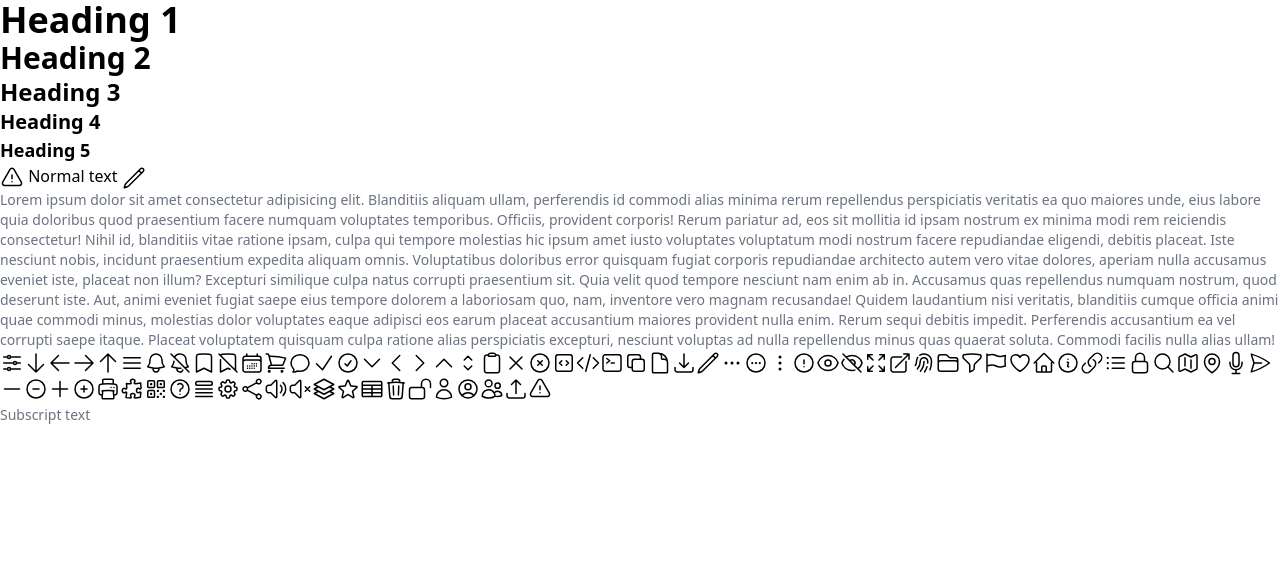
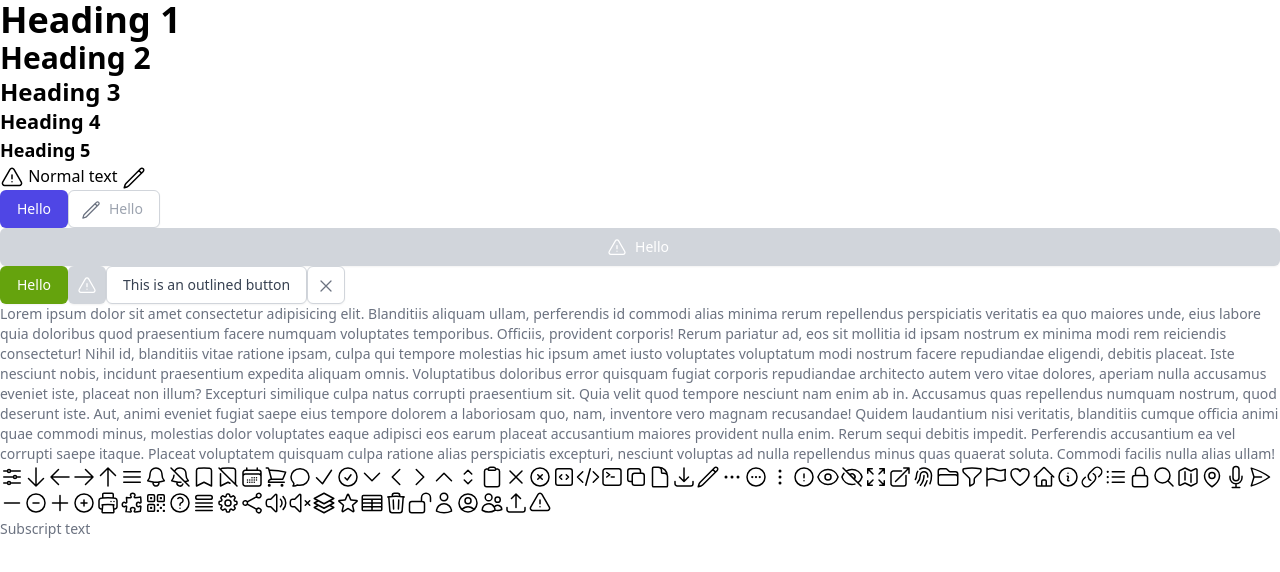
Before and after one commit to matthiebl/mtwui, a React (Vite) app: page / in a window 1280 px wide. Shown: the top 572 px of the page. Built offline with nearby package versions, Linux system fonts and the light colour scheme.

Commit message:
Add Button Component (#8)
* Add some default styles for Button

* Add color and variant styles

* Adjust colors in icon

* Simplify button scope to filled and outlined

```diff
--- a/src/App.tsx
+++ b/src/App.tsx
@@ -1,5 +1,5 @@
 import { BrowserRouter, Route, Routes } from 'react-router-dom'
-import { Box, Icon } from './components'
+import { Box, Button, Icon } from './components'
 import { IconType } from './internal/icons'
 
 const App = () => (
@@ -16,6 +16,21 @@ const App = () => (
                         <Box variant='h5'>Heading 5</Box>
                         <Box variant='p'>
                             <Icon type='warning' /> Normal text <Icon type='edit' />
+                        </Box>
+                        <Box>
+                            <Button>Hello</Button>
+                            <Button variant='outline' icon='edit' disabled>
+                                Hello
+                            </Button>
+                            <Button color='error' icon='warning' disabled fullWidth onClick={() => console.log('hello')}>
+                                Hello
+                            </Button>
+                            <Button color='success'>Hello</Button>
+                            <Button color='warning' icon='warning' disabled />
+                            <Button variant='outline' color='primary'>
+                                This is an outlined button
+                            </Button>
+                            <Button variant='outline' icon='close'></Button>
                         </Box>
                         <Box variant='sub'>
                             Lorem ipsum dolor sit amet consectetur adipisicing elit. Blanditiis aliquam ullam, perferendis id commodi alias minima rerum repellendus perspiciatis veritatis ea quo
@@ -122,7 +137,7 @@ const IconShowcase = () => {
     return (
         <Box>
             {types.map(type => (
-                <Icon type={type} />
+                <Icon type={type} key={crypto.randomUUID()} />
             ))}
         </Box>
     )
--- /dev/null
+++ b/src/components/Button.tsx
@@ -0,0 +1,63 @@
+import React, { Children } from 'react'
+import { classNames } from '../internal/class-compiler'
+import { IconType } from '../internal/icons'
+import { Icon } from './Icon'
+
+type ButtonColor = 'primary' | 'secondary' | 'success' | 'error' | 'warning'
+type ButtonVariant = 'filled' | 'outline'
+
+type ButtonDetail = {
+    event: any
+}
+
+export interface ButtonProps {
+    // Properties
+    color?: ButtonColor
+    variant?: ButtonVariant
+    icon?: IconType
+    fullWidth?: boolean
+    disabled?: boolean
+
+    // Slots
+    children?: React.ReactNode
+
+    // Events
+    onClick?: (detail: ButtonDetail) => any
+}
+
+export const Button: React.FC<ButtonProps> = ({ color = 'primary', variant = 'filled', icon, fullWidth = false, disabled = false, children, onClick = () => {} }) => {
+    return (
+        <button
+            type='button'
+            className={classNames(
+                'inline-flex items-center justify-center rounded-md border text-sm focus:outline-none focus:ring-2 focus:ring-offset-2',
+                children ? 'py-2 px-4' : 'p-2',
+                fullWidth ? 'w-full' : '',
+                ButtonVariantStyles[variant],
+                variant === 'filled' ? ButtonColorStyles[color] : '',
+            )}
+            disabled={disabled}
+            onClick={event => onClick({ event })}
+        >
+            {icon && (
+                <div className={classNames('h-5 w-5', children ? '-ml-1 mr-2' : '', variant === 'outline' ? 'text-gray-500' : '')}>
+                    <Icon type={icon} size='sm' color='inherit' />
+                </div>
+            )}
+            {children}
+        </button>
+    )
+}
+
+const ButtonColorStyles: Record<ButtonColor, string> = {
+    primary: 'bg-indigo-600 hover:bg-indigo-700 focus:ring-indigo-500',
+    secondary: 'bg-sky-500 hover:bg-sky-600 focus:ring-sky-400',
+    success: 'bg-lime-600 hover:bg-lime-700 focus:ring-lime-500',
+    error: 'bg-red-600 hover:bg-red-700 focus:ring-red-500',
+    warning: 'bg-amber-500 hover:bg-amber-600 focus:ring-amber-400',
+}
+
+const ButtonVariantStyles: Record<ButtonVariant, string> = {
+    filled: 'shadow-sm border-transparent text-white disabled:bg-gray-300',
+    outline: 'shadow-sm border-gray-300 bg-white text-gray-700 hover:bg-gray-50 focus:ring-indigo-500 disabled:bg-white disabled:text-gray-400',
+}
--- a/src/components/Icon.tsx
+++ b/src/components/Icon.tsx
@@ -31,9 +31,9 @@ const IconColorStyles: Record<IconColor, string> = {
     white: 'text-white',
     gray: 'text-gray-400',
     primary: 'text-indigo-600',
-    secondary: 'text-sky-600',
+    secondary: 'text-sky-500',
     success: 'text-lime-600',
     error: 'text-red-600',
-    warning: 'text-amber-600',
+    warning: 'text-amber-500',
     inherit: 'text-inherit',
 }
--- a/src/components/index.ts
+++ b/src/components/index.ts
@@ -1,2 +1,3 @@
 export * from './Box'
+export * from './Button'
 export * from './Icon'
```
